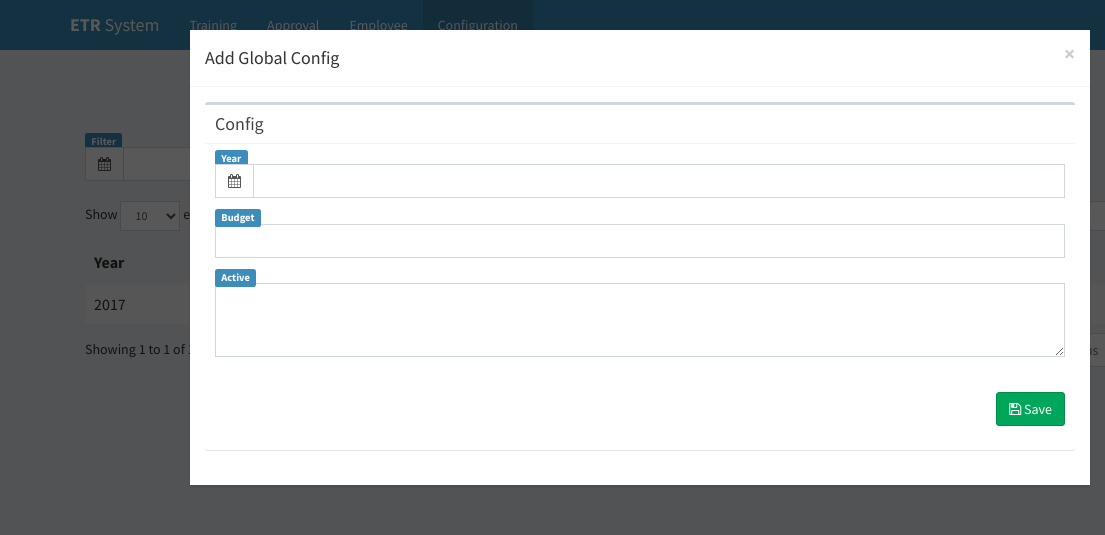
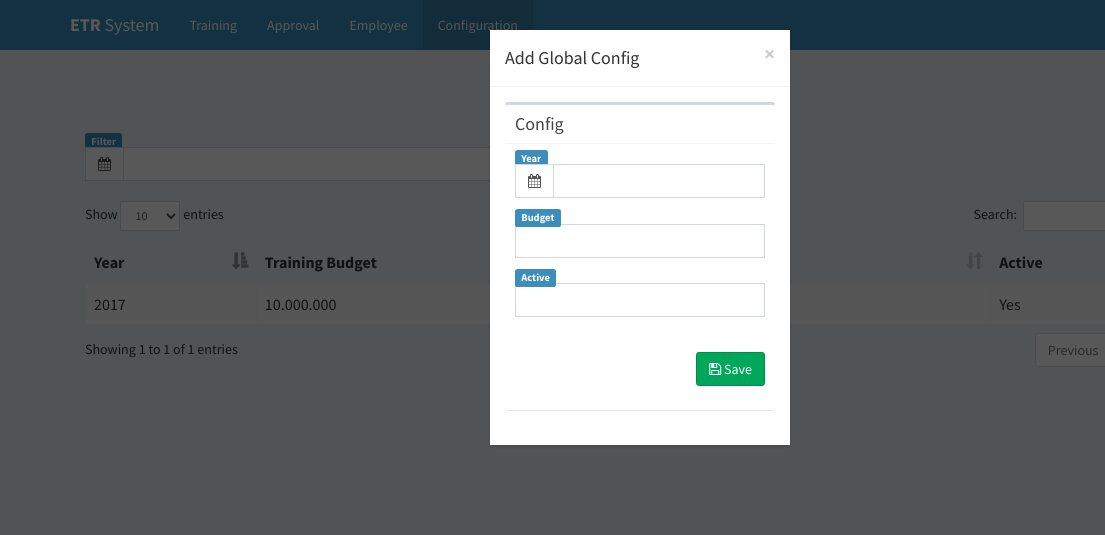
Before and after one commit to nantaaditya/ETRMockup, a plain HTML site: page HRD-Configuration.html in a window 1280 px wide. Both pictures are taken after a click on the button "Config". Shown: the top 535 px of the page, 0-1105 px from the left. Drawn offline with nearby package versions, Linux system fonts and the light colour scheme; a script that the page names is missing.

Commit message:
Update HRD-Configuration

```diff
--- a/HRD-Configuration.html
+++ b/HRD-Configuration.html
@@ -25,6 +25,8 @@
     <script src="static/plugins/datepicker/bootstrap-datepicker.js"></script>
     <script src="static/plugins/daterangepicker/daterangepicker.js"></script>
     <script src="static/mylib/currency/idr.js"></script>
+    <link rel="stylesheet" href="static/mylib/modal/customSize.css"/>
+    <link rel="stylesheet" href="static/mylib/dataTables/disableFeature.css"/>
     <script>
       $(document).ready(function(){
         $.fn.dataTable.ext.search.push(
@@ -202,7 +204,7 @@
                 <button class="btn btn-success pull-right" data-toggle="modal" data-target="#modalAddConfig"><i class="fa fa-plus"></i> Config</button>
                 <!--MODAL GLobal Config-->
                 <div id="modalAddConfig" class="modal fade" role="dialog">
-                  <div class="modal-dialog modal-lg">
+                  <div class="modal-dialog modal-sm">
                     <div class="modal-content">
                       <div class="modal-header">
                         <button type="button" class="close" data-dismiss="modal">&times;</button>
@@ -232,7 +234,7 @@
                               </div>
                               <div class="form-group">
                                 <label class="label label-primary">Active</label>
-                                <textarea class="form-control" rows="3"></textarea>
+                                <input class="form-control" rows="1"></input>
                               </div>
                               <div class="row">
                                 <div class="col-lg-12 col-md-12 col-sm-12 col-xs-12">
```
